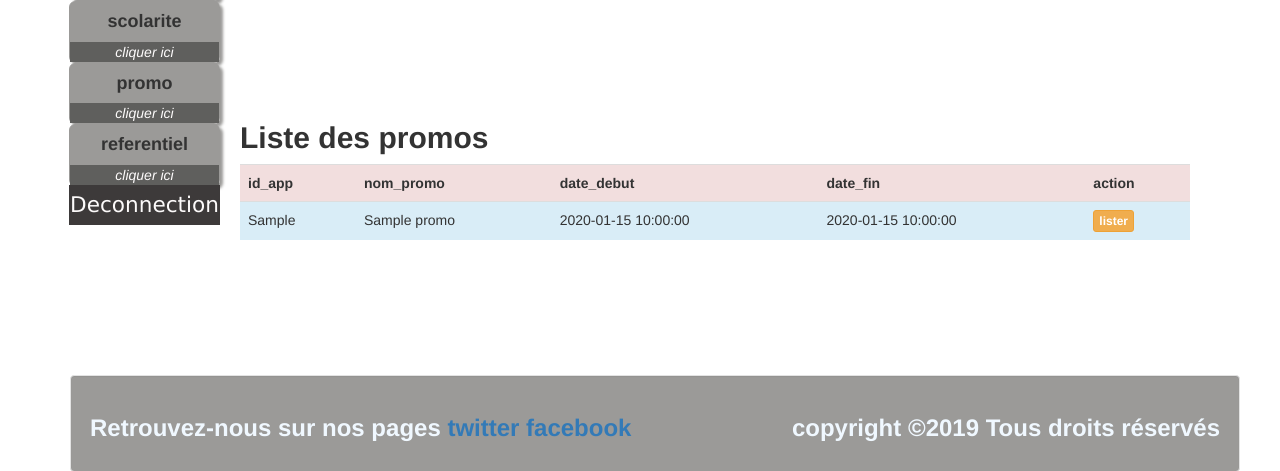
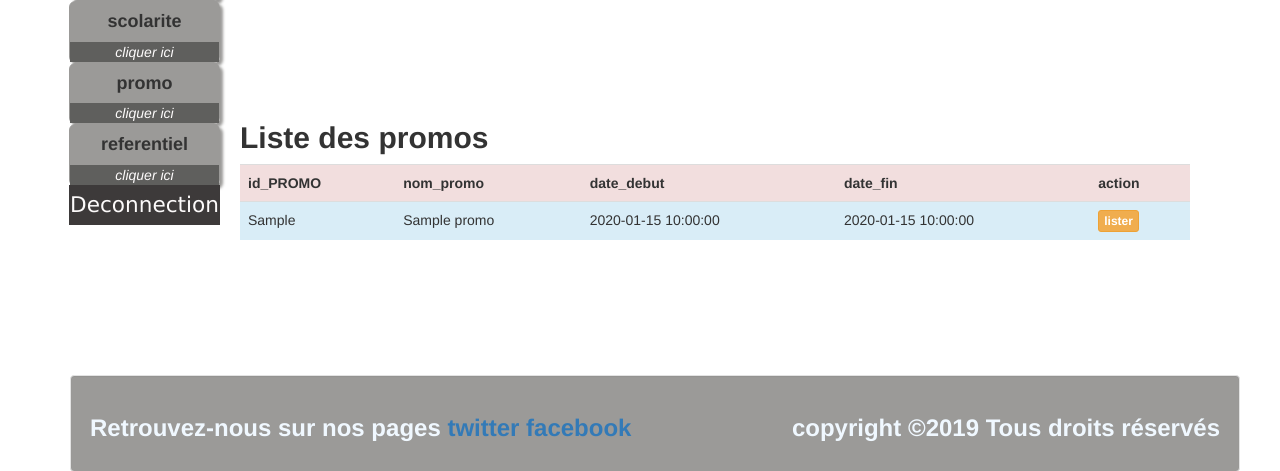
Before and after one commit to mousaa32/academy, a Flask app: page /lister in a window 1280 px wide; the page is wider, and only the part inside the window is pictured. Shown: the part 183-654 px from the top of that part. Run offline with Flask 2, Linux system fonts and the light colour scheme; the visitor is signed in with stand-in values (Sample User, id 1); a database or web service that is not in the repository returns one stand-in record (values such as "Sample title"); some libraries are stand-ins or nearby versions.

Commit message:
Update listpromo2.html

```diff
--- a/templates/listpromo2.html
+++ b/templates/listpromo2.html
@@ -14,7 +14,7 @@
     <table class="table">
         <h2><b>Liste des promos </b></h2>
             <tr class="danger">
-                <th >id_app</th>
+                <th >id_PROMO</th>
                 <th>nom_promo</th>
                 <th>date_debut</th>
                 <th>date_fin</th>
```
